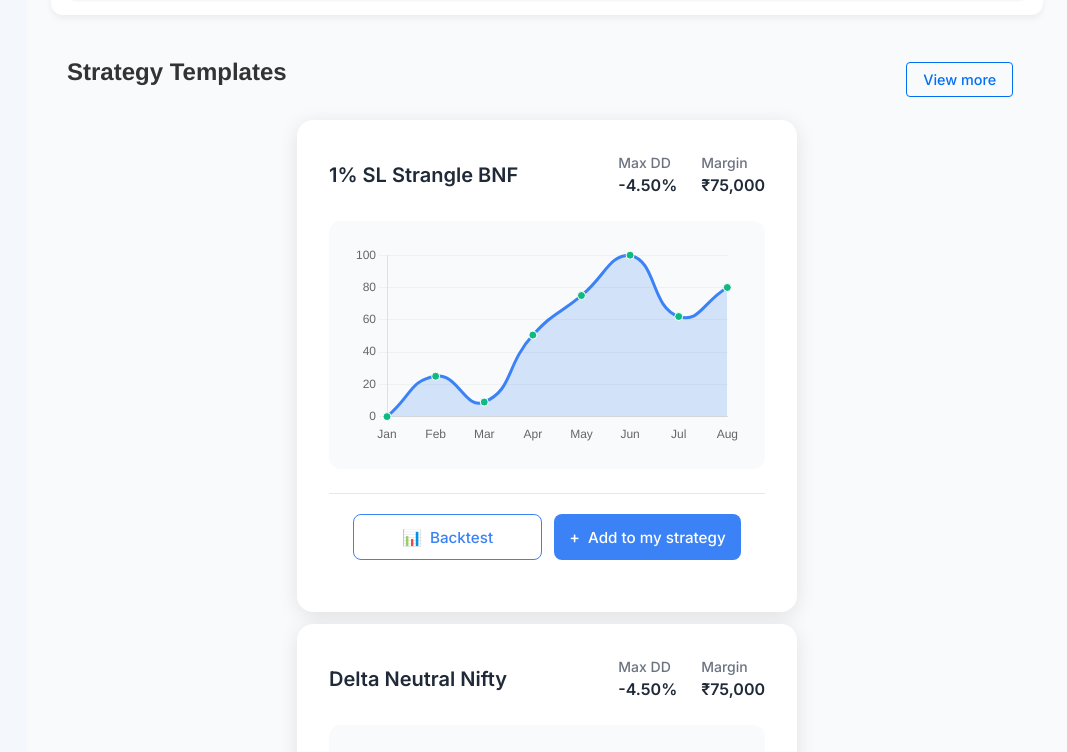
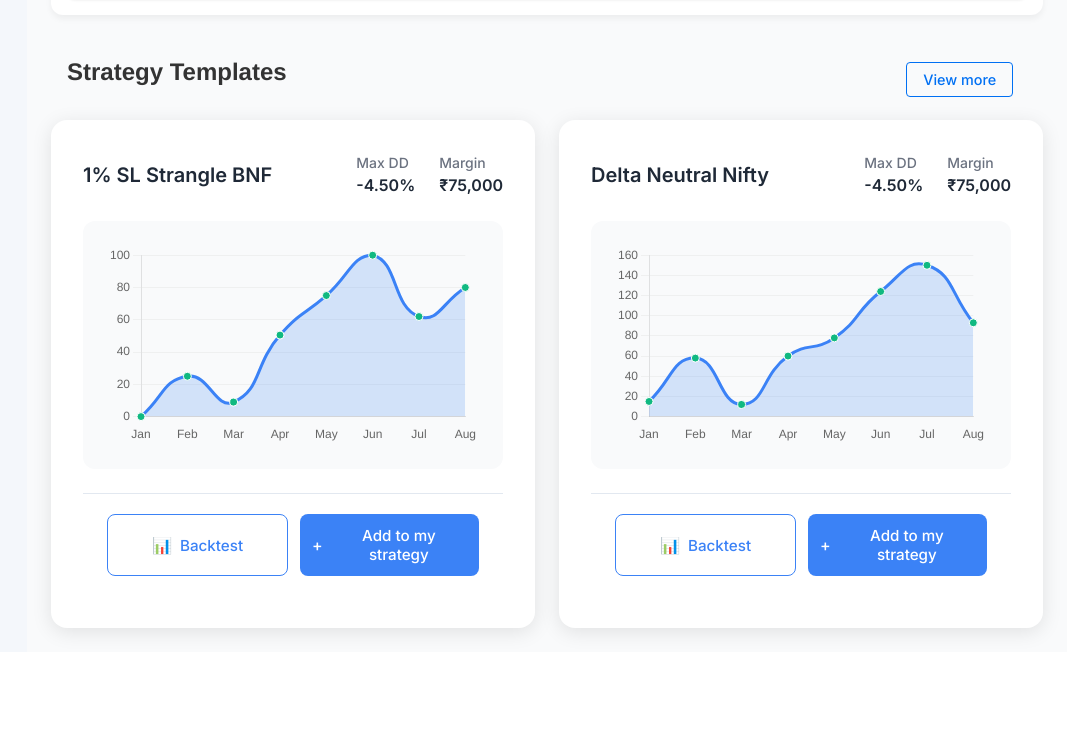
Before and after one commit to sudhanshu2070/last-trade, a React (Vite) app: page / in a window 1280 px wide. Shown: the part 864-1616 px from the top of the page, without its empty margins (213-1280 px from the left). After the commit the page ends 1516 px from the top, so only its background shows below. Built offline with nearby package versions, Linux system fonts and the light colour scheme.

Commit message:
Added my strategies 1.2

```diff
--- a/src/components/Dashboard/Dashboard.module.css
+++ b/src/components/Dashboard/Dashboard.module.css
@@ -125,14 +125,28 @@
   margin-bottom: 16px;
 }
 
+/* .strategyGrid {
+  display: flex;
+  gap: 12px;
+  flex-wrap: wrap;
+  width: 100%;
+  min-width: 75vw;
+  justify-content: center;
+} */
+
 .strategyGrid {
   display: flex;
-  gap: 12px;                  /* Space between strategy cards */
-  flex-wrap: wrap;            /* Allow wrapping based on space */
-  width: 100%;                /* Full width of the container */
-  min-width: 75vw;
-  justify-content: center;
+  gap: 24px;                  /* Increased gap for better spacing */
+  width: 100%;
+  justify-content: flex-start; /* Align items to the start */
 }
+
+.strategyGrid > * {
+  flex: 1;                    /* Each card takes equal space */
+  min-width: 350px;           /* Minimum width for each card */
+  max-width: calc(50% - 12px); /* Calculate max width accounting for gap */
+}
+
 
 .strategyGrid > .container {
   background: #ffffff;
@@ -194,7 +208,12 @@
   }
 
   .strategyGrid {
-    flex-direction: column;
+    flex-wrap: wrap;          /* Allow wrapping when needed */
+  }
+
+  /* On smaller desktop/tablet, ensure full width when wrapped */
+  .strategyGrid > * {
+    max-width: 100%;
   }
 }
 
@@ -218,6 +237,11 @@
   }
 
   .strategyGrid {
-    grid-template-columns: 1fr; /* Single column on mobile */
+    flex-direction: column;
+    gap: 16px;
+  }
+
+  .strategyGrid > * {
+    min-width: 100%;          /* Full width on mobile */
   }
 }
```
